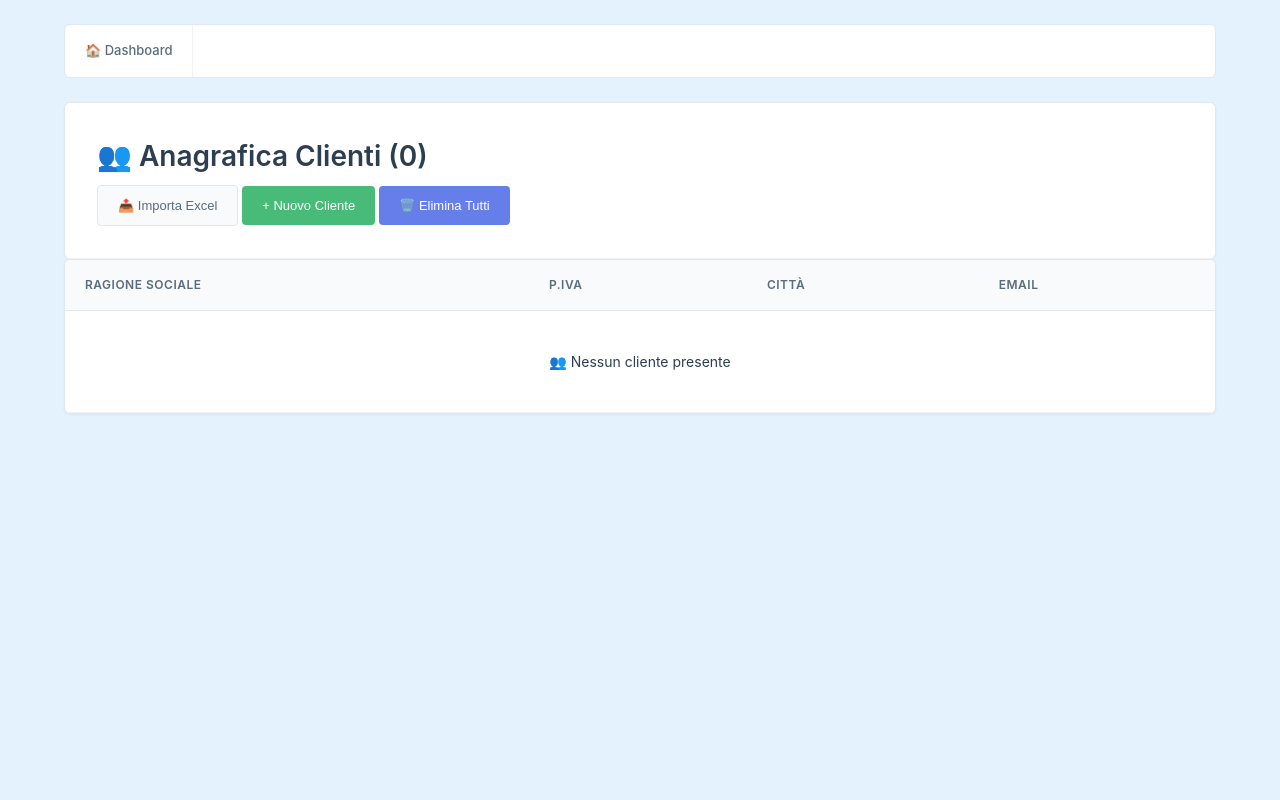
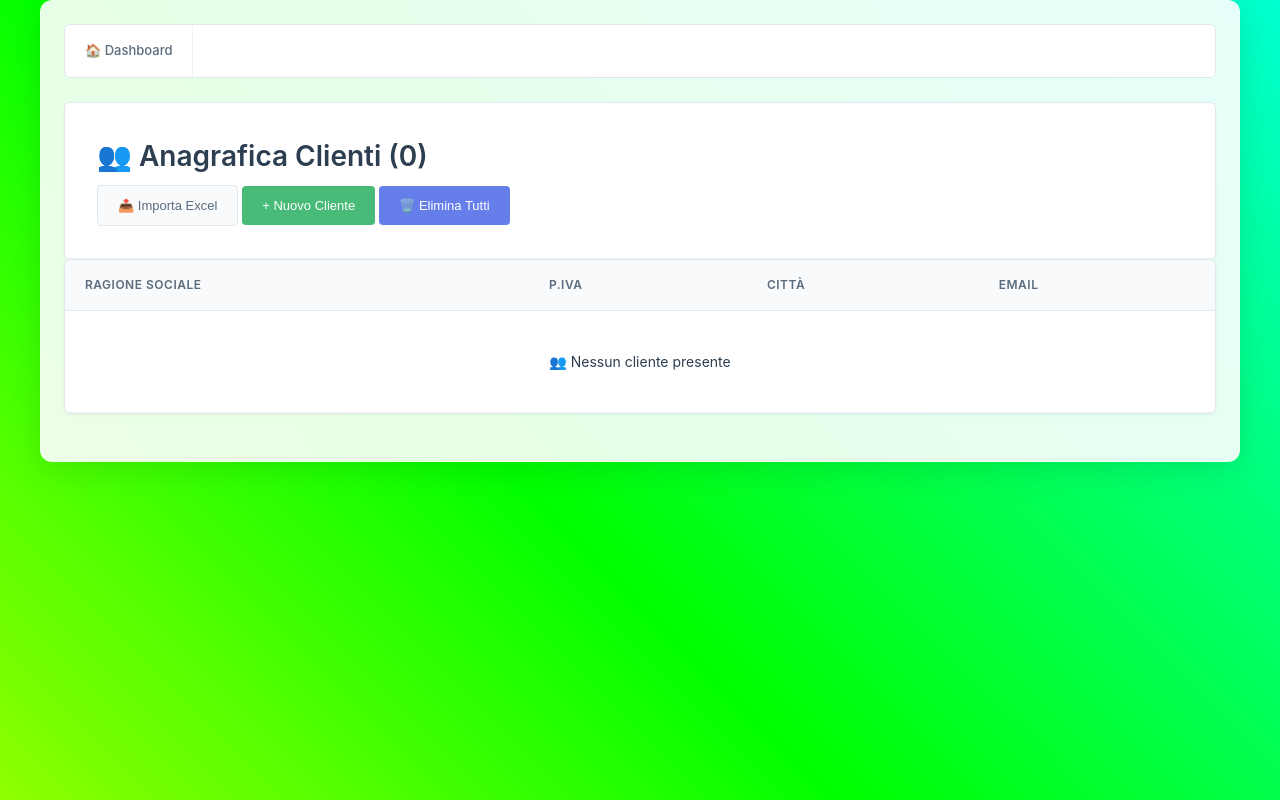
Before and after one commit to acgclimaservice/cruscotto, a Flask app: page /clienti in a window 1280 px wide. Run offline with Flask 3, Linux system fonts and the light colour scheme.

Commit message:
Add rainbow animated background to application

```diff
--- a/static/styles.css
+++ b/static/styles.css
@@ -1,22 +1,38 @@
-/* Professional Minimal Design */
+/* Professional Minimal Design with Rainbow Background */
 * {
     margin: 0;
     padding: 0;
     box-sizing: border-box;
 }
 
+@keyframes rainbow-wave {
+    0% { background-position: 0% 50%; }
+    50% { background-position: 100% 50%; }
+    100% { background-position: 0% 50%; }
+}
+
 body {
     font-family: -apple-system, BlinkMacSystemFont, 'Segoe UI', Roboto, sans-serif;
-    background: #e3f2fd;
+    background: linear-gradient(45deg,
+        #ff0000, #ff8000, #ffff00, #80ff00,
+        #00ff00, #00ff80, #00ffff, #0080ff,
+        #0000ff, #8000ff, #ff00ff, #ff0080);
+    background-size: 400% 400%;
+    animation: rainbow-wave 8s ease-in-out infinite;
     color: #2c3e50;
     line-height: 1.5;
     font-size: 14px;
+    min-height: 100vh;
 }
 
 .container {
     max-width: 1200px;
     margin: 0 auto;
     padding: 24px;
+    background: rgba(255, 255, 255, 0.9);
+    border-radius: 12px;
+    backdrop-filter: blur(10px);
+    box-shadow: 0 8px 32px rgba(0, 0, 0, 0.1);
 }
 
 /* Navigation */
```
